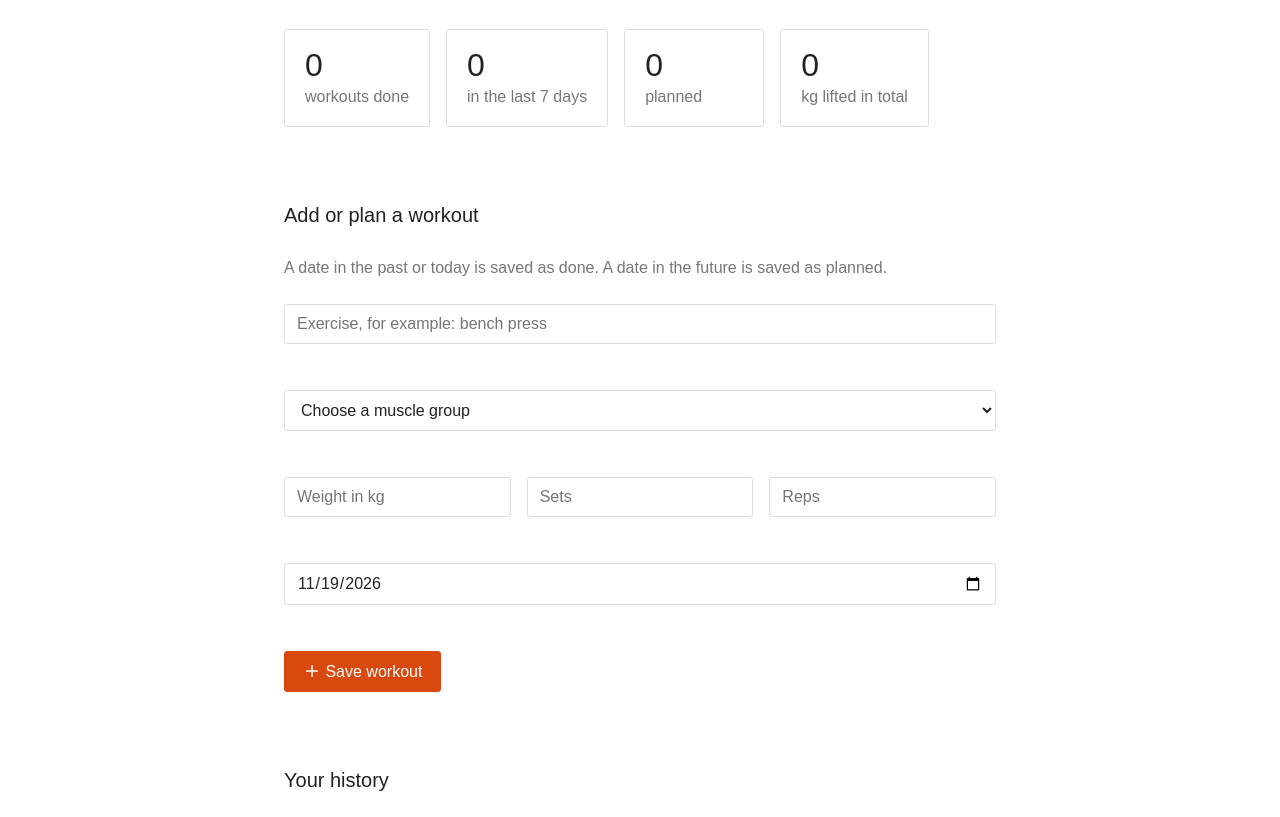
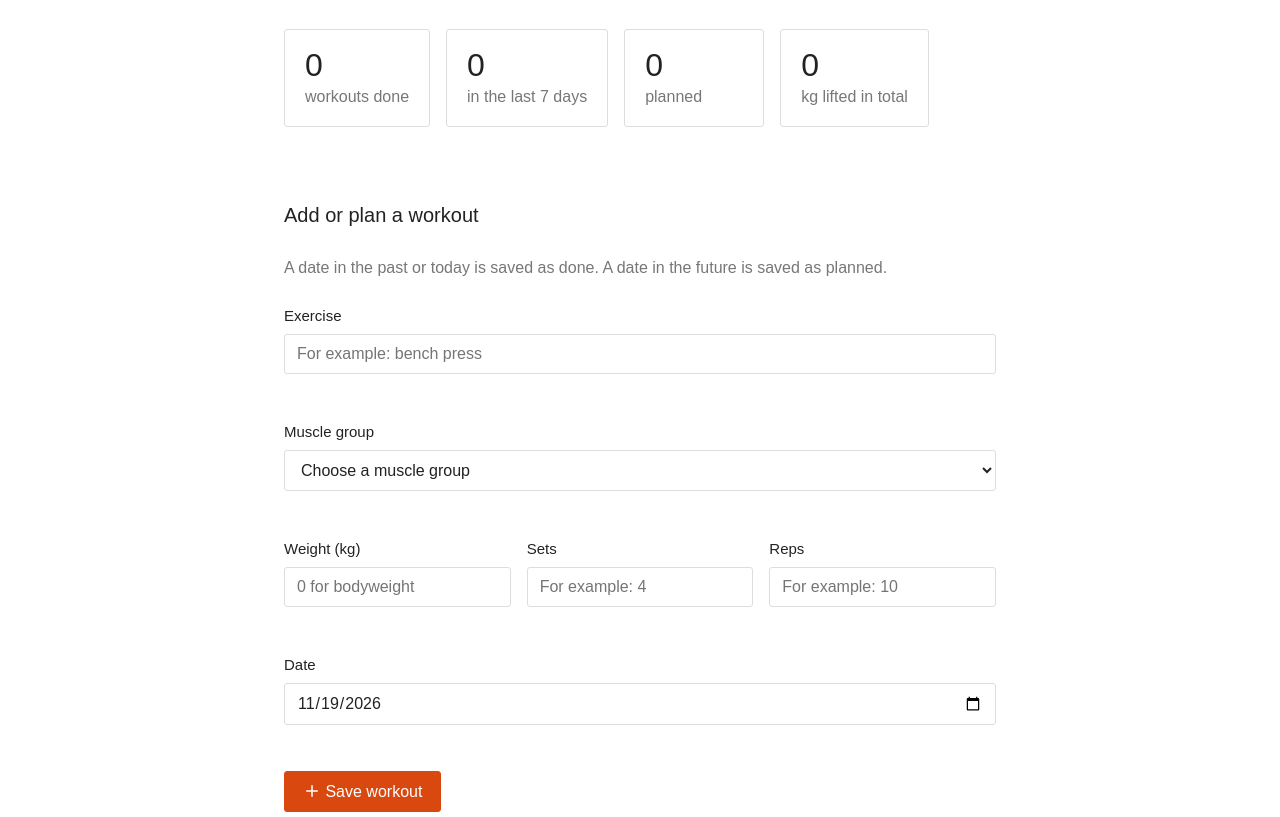
Before and after one commit to Xhimi1/gym-log, a plain HTML site: page log.html in a window 1280 px wide. Shown: the part 217-1034 px from the top of the page. Drawn offline with Linux system fonts and the light colour scheme.

Commit message:
Add visible labels above every form field
Co-Authored-By: Claude Sonnet 5.5 <noreply@anthropic.com>
Claude-Session: https://claude.ai/code/session_01B1UFRrq7oiRpE9smU5TPGX

```diff
--- a/log.html
+++ b/log.html
@@ -53,12 +53,14 @@
       <p class="muted hint">A date in the past or today is saved as done. A date in the future is saved as planned.</p>
       <form id="workout-form" novalidate>
         <div class="field">
-          <input class="input" type="text" id="exercise" placeholder="Exercise, for example: bench press" aria-label="Exercise">
+          <label class="label" for="exercise">Exercise</label>
+          <input class="input" type="text" id="exercise" placeholder="For example: bench press">
           <p class="error" id="exercise-error"></p>
         </div>
 
         <div class="field">
-          <select class="input" id="group" aria-label="Muscle group">
+          <label class="label" for="group">Muscle group</label>
+          <select class="input" id="group">
             <option value="">Choose a muscle group</option>
             <option value="Chest">Chest</option>
             <option value="Back">Back</option>
@@ -72,21 +74,25 @@
 
         <div class="row">
           <div class="field">
-            <input class="input" type="number" id="weight" placeholder="Weight in kg" min="0" step="any" aria-label="Weight in kg">
+            <label class="label" for="weight">Weight (kg)</label>
+            <input class="input" type="number" id="weight" placeholder="0 for bodyweight" min="0" step="any">
             <p class="error" id="weight-error"></p>
           </div>
           <div class="field">
-            <input class="input" type="number" id="sets" placeholder="Sets" min="1" aria-label="Sets">
+            <label class="label" for="sets">Sets</label>
+            <input class="input" type="number" id="sets" placeholder="For example: 4" min="1">
             <p class="error" id="sets-error"></p>
           </div>
           <div class="field">
-            <input class="input" type="number" id="reps" placeholder="Reps" min="1" aria-label="Reps">
+            <label class="label" for="reps">Reps</label>
+            <input class="input" type="number" id="reps" placeholder="For example: 10" min="1">
             <p class="error" id="reps-error"></p>
           </div>
         </div>
 
         <div class="field">
-          <input class="input" type="date" id="date" aria-label="Date">
+          <label class="label" for="date">Date</label>
+          <input class="input" type="date" id="date">
           <p class="error" id="date-error"></p>
         </div>
 
```
